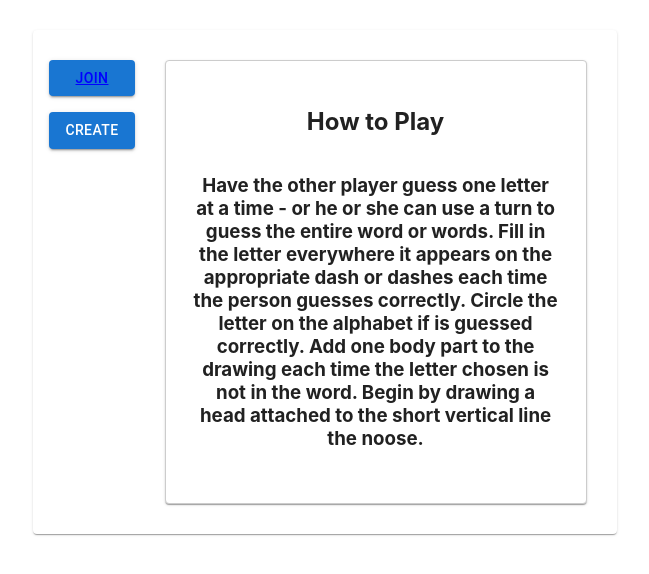
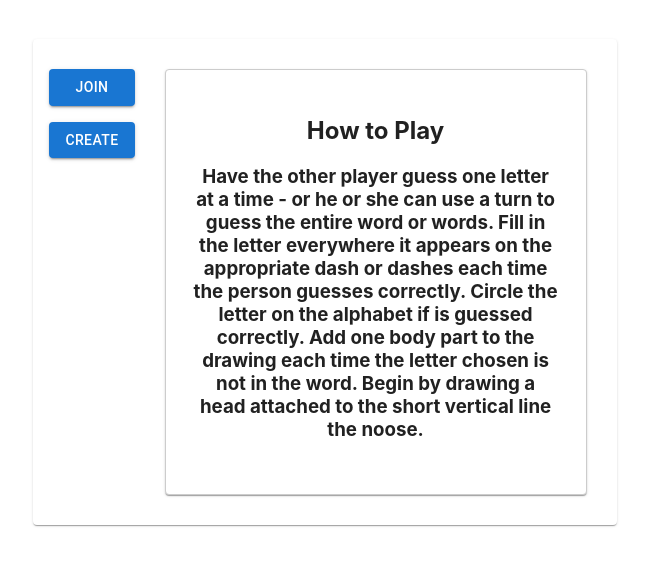
Before and after one commit to infomediadesign/sad-05-2023-project-9lives-frontend, a React (Create React App) app: page /home in a window 1280 px wide. Shown: the part 118-692 px from the top of the page, without its empty margins (315-964 px from the left). Built offline with nearby package versions, Linux system fonts and the light colour scheme.

Commit message:
corrected the usage of buttons to navigate

```diff
--- a/src/components/PostLogin.js
+++ b/src/components/PostLogin.js
@@ -2,14 +2,11 @@ import React from "react";
 import Button from "@mui/material/Button";
 import Card from "@mui/material/Card";
 import CardContent from "@mui/material/CardContent";
-import { Link } from 'react-router-dom';
+import { useNavigate } from "react-router-dom";
 import "./PostLogin.css";
 
 const PostLogin = () => {
-  const handleLogin = (event) => {
-    event.preventDefault();
-  };
-
+  const navigate = useNavigate();
   return (
     <div>
       <div className="flex">
@@ -18,14 +15,16 @@ const PostLogin = () => {
             <Button
               className="button1"
               style={{ marginBottom: "1rem" }}
+              onClick={() => navigate("/join")}
+              variant="contained"
+            >
+              Join
+            </Button>
+            <Button
               type="submit"
               variant="contained"
+              onClick={() => navigate("/create")}
             >
-              <Link to="/join" className="linkto">
-            Join
-            </Link>
-            </Button>
-            <Button type="submit" variant="contained">
               Create
             </Button>
           </div>
@@ -34,19 +33,15 @@ const PostLogin = () => {
             <CardContent>
               <h2>How to Play</h2>
 
-              <form>
-                <h3>
-
-                  Have the other player guess one letter at a time - or he or
-                  she can use a turn to guess the entire word or words. Fill in
-                  the letter everywhere it appears on the appropriate dash or
-                  dashes each time the person guesses correctly. Circle the
-                  letter on the alphabet if is guessed correctly. Add one body
-                  part to the drawing each time the letter chosen is not in the
-                  word. Begin by drawing a head attached to the short vertical
-                  line the noose.
-                </h3>
-              </form>
+              <h3>
+                Have the other player guess one letter at a time - or he or she
+                can use a turn to guess the entire word or words. Fill in the
+                letter everywhere it appears on the appropriate dash or dashes
+                each time the person guesses correctly. Circle the letter on the
+                alphabet if is guessed correctly. Add one body part to the
+                drawing each time the letter chosen is not in the word. Begin by
+                drawing a head attached to the short vertical line the noose.
+              </h3>
             </CardContent>
           </Card>
         </Card>
```
